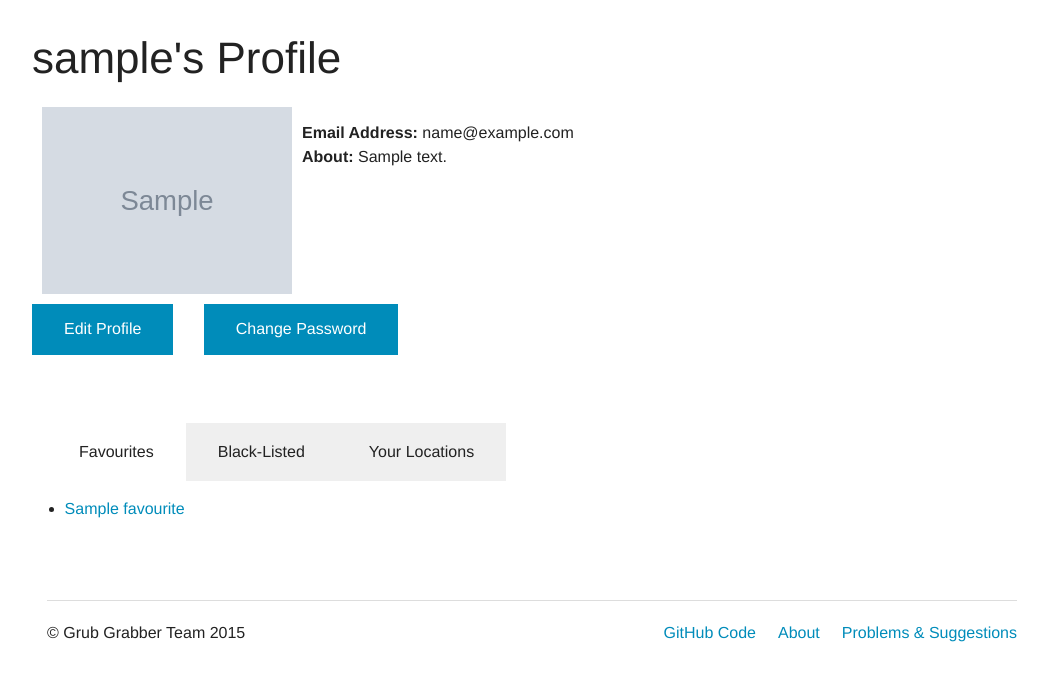
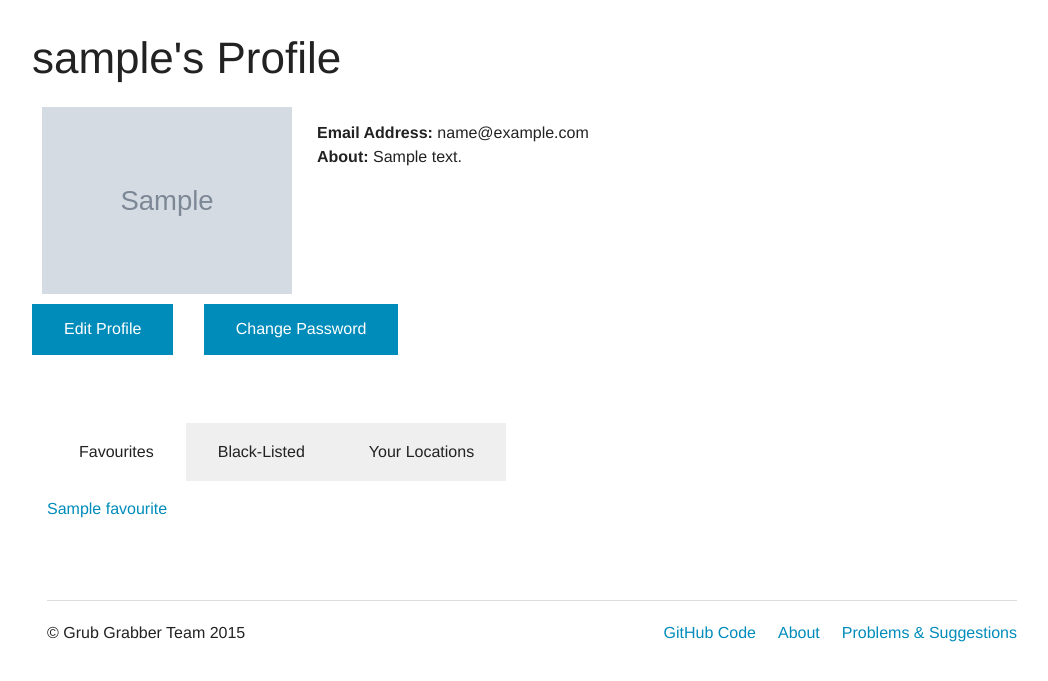
Before and after one commit to isaac-jordan/GrubGrabber, a Django app: template grubgrabber/templates/profile.html in a window 1280 px wide. Shown: the part 45-726 px from the top of the page, without its empty margins (108-1156 px from the left). Run offline with Django 3.2, Linux system fonts and the light colour scheme; a user stored in the database is signed in; tables that the repository leaves empty hold one stand-in row (values such as "Sample post"); the template is opened without the code that fills it: values that come from a table or form of the project are taken from there, most other values are stand-ins (such as "Sample title", 1, 10 or a date in 2020); grey boxes marked "Sample" are stand-in pictures; some libraries are stand-ins or nearby versions.

Commit message:
Edited profile page

```diff
--- a/grubgrabber/templates/profile.html
+++ b/grubgrabber/templates/profile.html
@@ -15,6 +15,7 @@
       {% endif %}
 
       <div class="row">
+        <div class="small-6 columns">
         <br />
         <strong> Email Address: </strong>
         {{ user.email }}
@@ -26,6 +27,7 @@
           N/A
         {% endif %}
       </div>
+    </div>
 
       <div class="row">
         <div class="large-1 columns">
@@ -51,11 +53,10 @@
         <div class="tabs-content">
           <section aria-hidden="false" class="content active" id="panel2-1">
             {% if favourites %}
-            <ul class="list-group">
               {% for favourite in favourites %}
-                <li class ="list-group-item"><a href="/place/{{ favourite.place_id }}">{{ favourite.name | safe }}</a></li>
+                <p><a href="/place/{{ favourite.place_id }}">{{ favourite.name | safe }}</a></p>
               {% endfor %}
-            </ul>
+
             {% else %}
               <strong>No favourites</strong>
             {% endif %}
@@ -63,24 +64,20 @@
 
           <section aria-hidden="true" class="content" id="panel2-2">
             {% if blacklist %}
-            <ul class="list-group">
               {% for blacklist in blacklist %}
-                <li class ="list-group-item"><a href="/place/{{ blacklist.place_id }}">{{ blacklist.name | safe }}</a></li>
+                <p><a href="/place/{{ blacklist.place_id }}">{{ blacklist.name | safe }}</a></p>
               {% endfor %}
-            </ul>
             {% else %}
               <strong>No blacklisted</strong>
             {% endif %}
           </section>
 
           <section aria-hidden="true" class="content" id="panel2-3">
-            <ul>
-              {% for location in locations %}
-                  <li>{{ location.name | safe }}</li>
-              {% empty %}
-                <li><strong>No Places Added!</strong></li>
-              {% endfor %}
-            </ul>
+            {% for location in locations %}
+                <p>{{ location.name | safe }}</p>
+            {% empty %}
+              <strong>No Places Added!</strong>
+            {% endfor %}
             <br>
             <input id="location" type="text" placeholder="Start typing an address"/>
             <a id="addLocation" class="button">Add a location</a>
```
